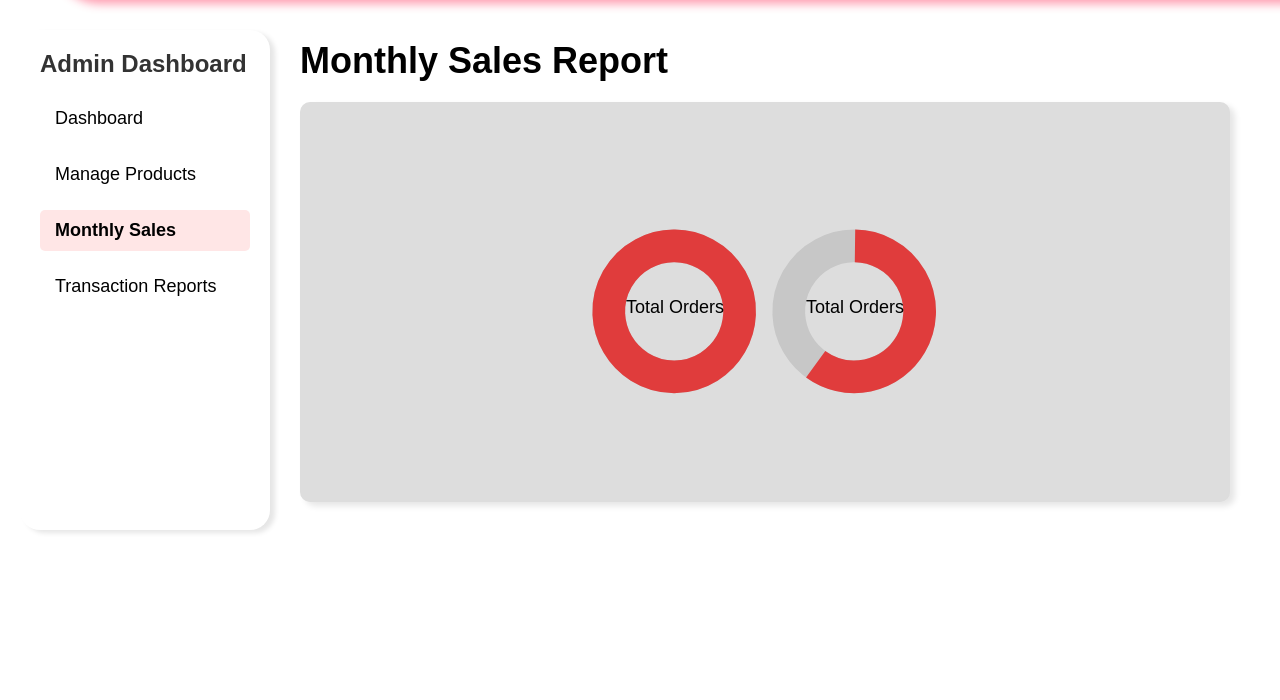
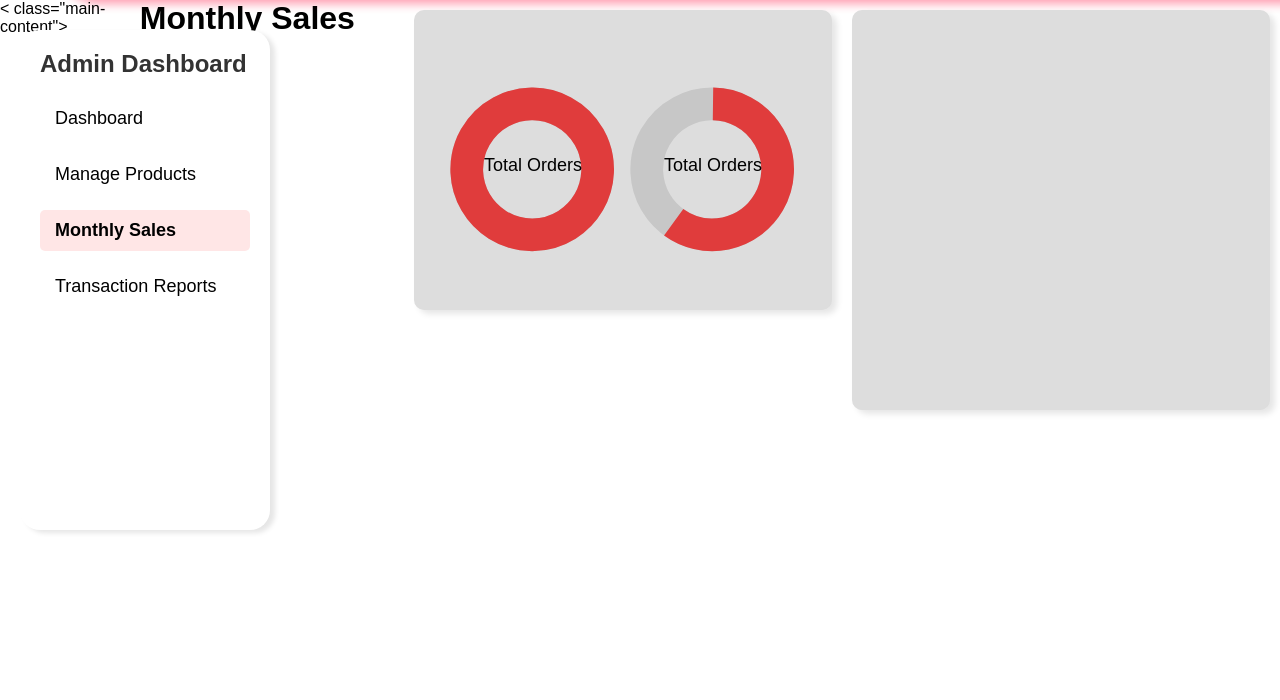
Before and after one commit to popier92/codeprojectWAD, a PHP site: page /monthly_sales.php in a window 1280 px wide; the page is wider, and only the part inside the window is pictured. Shown: the part 100-800 px from the top of that part. Run offline with PHP 8.4, Linux system fonts and the light colour scheme.

Commit message:
monthly sales update

```diff
--- a/css/monthly_sales.css
+++ b/css/monthly_sales.css
@@ -1,3 +1,4 @@
+
 * {
     margin: 0;
     padding: 0;
@@ -151,31 +152,35 @@ nav a:hover {
     margin-bottom: 20px;
 }
 
-.graph-placeholder {
-    width: 100%;
+.pie-chart {
+
+    padding: 10px;
+    width: 40%;
+    height: 300px;
+    background-color: #ddd;
+    border-radius: 10px;
+    display: flex;
+    justify-content: center;
+    align-items: center;
+    color: #f5f0f0;
+    font-size: 18px;
+    text-align: center;
+    box-shadow: 5px 4px 6px rgba(0, 0, 0, 0.1);
+    margin: 10px;
+}
+.total-orders {
+
+    padding: 10px;
+    width: 40%;
     height: 400px;
     background-color: #ddd;
     border-radius: 10px;
     display: flex;
     justify-content: center;
     align-items: center;
-    color: #666;
+    color: #f5f0f0;
     font-size: 18px;
     text-align: center;
     box-shadow: 5px 4px 6px rgba(0, 0, 0, 0.1);
+    margin: 10px;
 }
-
-.pie-chart{
-
-    width: 100%;
-    height: 400px;
-    background-color: #ddd;
-    border-radius: 10px;
-    display: flex;
-    justify-content: center;
-    align-items: center;
-    color: #666;
-    font-size: 18px;
-    text-align: center;
-    box-shadow: 5px 4px 6px rgba(0, 0, 0, 0.1);
-}
--- a/monthly_sales.php
+++ b/monthly_sales.php
@@ -38,7 +38,7 @@
         </div>
 
         <!-- Main Content Section -->
-     <div class="main-content">
+     < class="main-content">
         <h1>Monthly Sales Report</h1>
         <div class="pie-chart">
             <!--Graph Placeholder (Insert your chart or visualization here)-->
@@ -57,6 +57,9 @@
                 </svg>
             </div>
         </div>
+        <div class="total-orders">
+
+        </div>
      </div>
     </div>
 </body>
```
